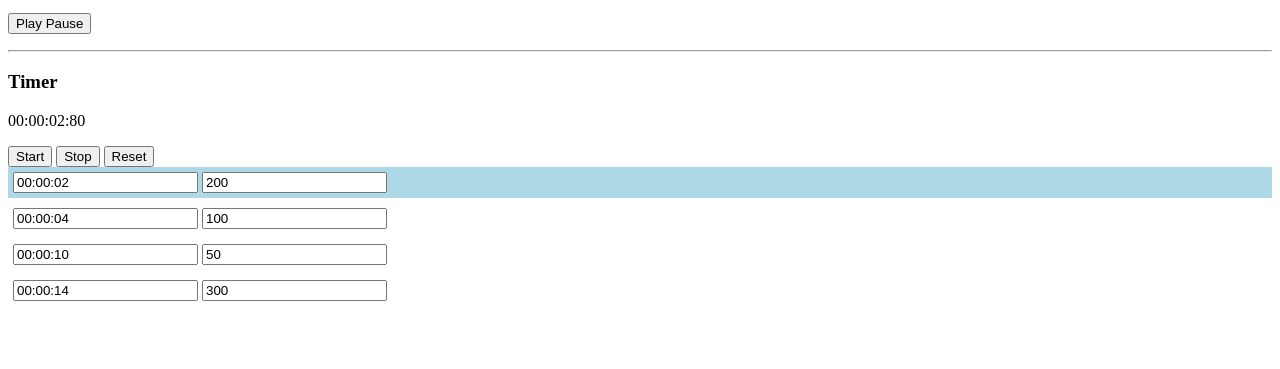
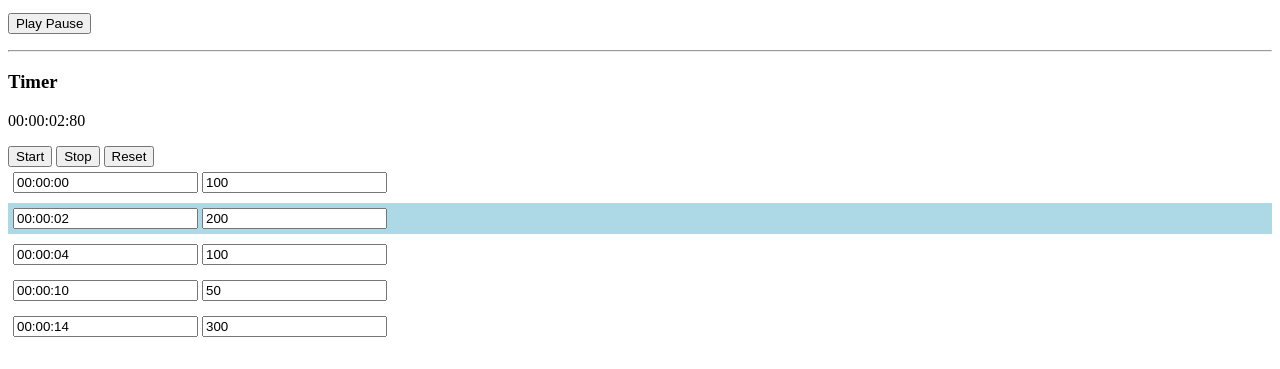
Before and after one commit to patocorrenti/metronome, a plain HTML site: page index.html in a window 1280 px wide. Both pictures are taken after a click on the button "Start". Shown: the part 83-452 px from the top of the page. Drawn offline with Linux system fonts and the light colour scheme.

Commit message:
feat: initial update to scheduler

```diff
--- a/index.html
+++ b/index.html
@@ -49,6 +49,10 @@
         </div>
     </section>
     <section id="scheduler">
+        <div data-step="0">
+            <input type="text" name="time" placeholder="00:00:00" value="00:00:00" readonly/>
+            <input type="number" name="ppm" placeholder="PPM" value="100">
+        </div>
         <div data-step="1">
             <input type="text" name="time" placeholder="00:00:00" value="00:00:02"/>
             <input type="number" name="ppm" placeholder="PPM" value="200">
--- a/js/App.js
+++ b/js/App.js
@@ -11,18 +11,23 @@ class App {
     bindEventListeners() {
         this.Timer.emmiter().addEventListener('timer-start', () => {
             this.Metronome.eventPlay();
+            this.updateScheduler();
         });
         this.Timer.emmiter().addEventListener('timer-stop', () => {
             this.Metronome.eventStop();
         });
         this.Timer.emmiter().addEventListener('timer-second', () => {
-            this.Scheduler.updateCurrentTime(
-                this.Timer.getCurrentTime()
-            );
+            this.updateScheduler();
         });
         this.Scheduler.emmiter().addEventListener('schedule-change', () => {
             this.Metronome.changeConfig( this.Scheduler.getState('metronomeConfig') );
         })
     }
 
+    updateScheduler() {
+        this.Scheduler.updateCurrentTime(
+            this.Timer.getCurrentTime()
+        );
+    }
+
 }
```
